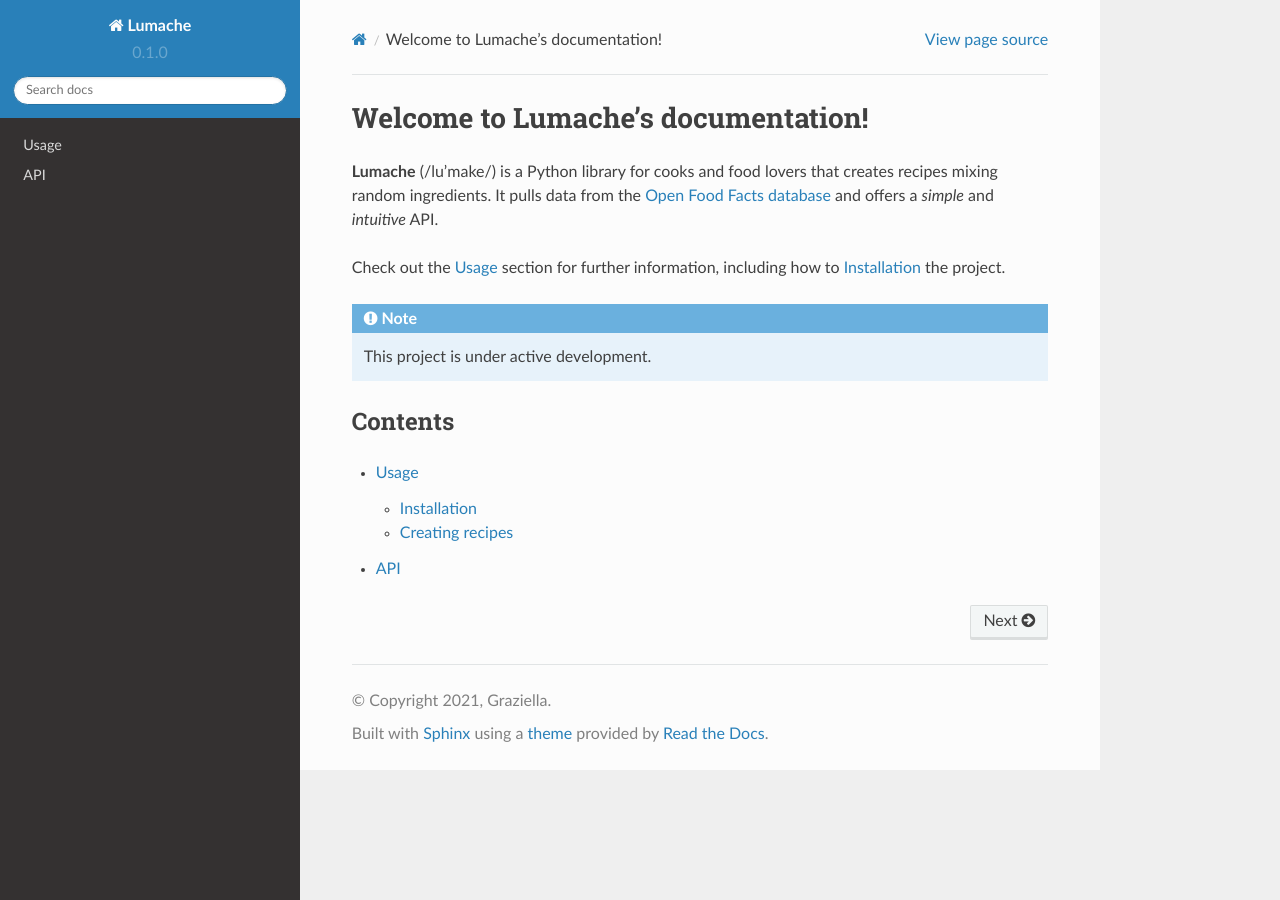
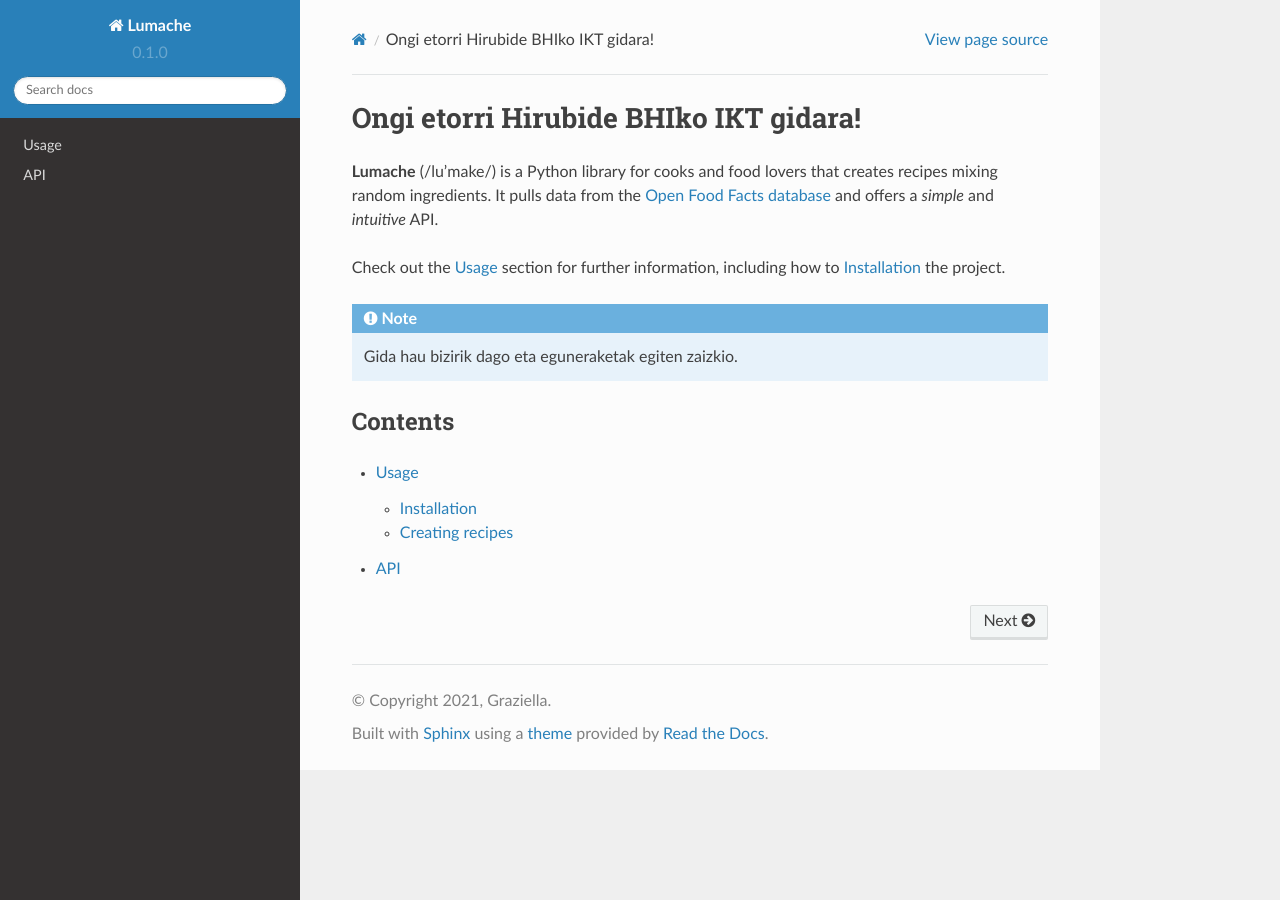
Before and after one commit to igebara/iktgida, a Sphinx documentation site: the page built from docs/source/index.rst, in a window 1280 px wide. Built offline with Sphinx 7.4.7 and the Read the Docs theme 2.0.0, drawn with Linux system fonts in a browser that asks for light colours.

Commit message:
Update index.rst

```diff
--- a/docs/source/index.rst
+++ b/docs/source/index.rst
@@ -1,4 +1,4 @@
-Welcome to Lumache's documentation!
+Ongi etorri Hirubide BHIko IKT gidara!
 ===================================
 
 **Lumache** (/lu'make/) is a Python library for cooks and food lovers
@@ -11,7 +11,7 @@ how to :ref:`installation` the project.
 
 .. note::
 
-   This project is under active development.
+   Gida hau bizirik dago eta eguneraketak egiten zaizkio.
 
 Contents
 --------
```
